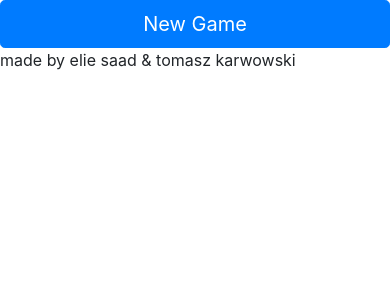
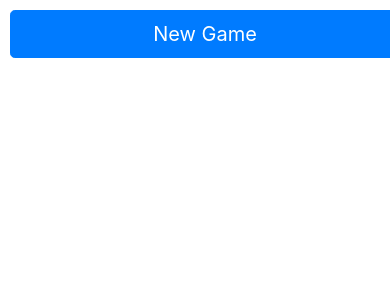
Before and after one commit to tomkarw/gis-of-life, a Django app: page /game/ in a window 390 px wide. Shown: the part 56-356 px from the top of the page. Run offline with Django 3.2, Linux system fonts and the light colour scheme; the visitor is signed in with stand-in values (Sample User, id 1); data that the repository does not hold is empty; some libraries are stand-ins or nearby versions.

Commit message:
game working again

```diff
--- /dev/null
+++ b/game/static/css/game-list.css
@@ -0,0 +1,3 @@
+.game-button {
+    margin: 10px;
+}
--- a/game/templates/game/game-detail.html
+++ b/game/templates/game/game-detail.html
@@ -7,10 +7,10 @@
 {% block content %}
     <link rel="stylesheet" href="{% static 'css/game-detail.css' %}">
 
-    <a href="{% url 'game-delete' object.token %}"><button>Delete</button></a><br>
     <div style="width: {{ map_width }}; height: {{ map_height }}">
         <canvas id="game-canvas" width="{{ map_width }}" height="{{ map_height }}"></canvas>
     </div>
+    <a href="{% url 'game-delete' object.token %}"><button>Delete</button></a><br>
 
     <script>
         token = "{{ object.token }}"
--- a/game/templates/game/game-list.html
+++ b/game/templates/game/game-list.html
@@ -5,12 +5,14 @@
 {% block title %} Game list {% endblock %}
 
 {% block content %}
+    <link rel="stylesheet" href="{% static 'css/game-list.css' %}">
+
     {% for game in object_list %}
         <a href="{% url 'game-details' game.token %}">
-            <button type="button" class="btn btn-primary btn-lg btn-block">{{ game.name }}</button>
+            <button type="button" class="btn btn-primary btn-lg btn-block game-button">{{ game.name }}</button>
         </a>
     {% endfor %}
     <a href="{% url 'game-create' %}">
-        <button type="button" class="btn btn-primary btn-lg btn-block">New Game</button>
+        <button type="button" class="btn btn-primary btn-lg btn-block game-button">New Game</button>
     </a>
 {% endblock %}
--- a/game/urls.py
+++ b/game/urls.py
@@ -8,5 +8,6 @@ urlpatterns = [
     path("<str:token>/", views.GameDetailView.as_view(), name="game-details"),
     path("<str:token>/delete/", views.GameDeleteView.as_view(), name="game-delete"),
 
+    path("<str:token>/map/", api_views.GameMapAPIView.as_view(), name="game-map"),
     path("<str:token>/frame/", api_views.GameFrameAPIView.as_view(), name="game-frame"),
 ]
--- a/templates/base.html
+++ b/templates/base.html
@@ -16,12 +16,16 @@
     {% autoescape off %}{% bootstrap_messages %}{% endautoescape %}
 </div>
 <main>
-    {% block content %}{% endblock %}
+    <div class="row">
+        <div class="col-md-3"></div>
+        <div class="col-md-6">
+            {% block content %}{% endblock %}
+        </div>
+        <div class="col-md-3"></div>
+    </div>
 </main>
 
-<footer>
-    <p>made by <span class="name">elie saad</span> & <span class="name">tomasz karwowski</span></p>
-</footer>
+
 <script src="//ajax.googleapis.com/ajax/libs/jquery/1.11.0/jquery.min.js"></script>
 <script src="https://stackpath.bootstrapcdn.com/bootstrap/4.5.0/js/bootstrap.min.js"
         integrity="sha384-OgVRvuATP1z7JjHLkuOU7Xw704+h835Lr+6QL9UvYjZE3Ipu6Tp75j7Bh/kR0JKI"
--- a/templates/home.html
+++ b/templates/home.html
@@ -5,7 +5,6 @@
 {% block title %} Ants {% endblock %}
 
 {% block content %}
-    <div class="mx-auto" style="width: 1000px;">
         <h1>GIS of Life</h1>
         <h2>Enjoy an idle animation of ant colony on a real world map</h2>
         <p>Some text hyping the game up.</p>
@@ -19,5 +18,4 @@
             <h2>Go play</h2>
             <p>What are you waiting for? Here are your <a href="{% url 'game-list' %}">games</a>.</p>
         {% endif %}
-    </div>
 {% endblock %}
```
Also changed, not shown: game/api_views.py (+13 -8 lines), game/static/js/game-detail.js (+2 -23 lines), media/game-background.png (added).
